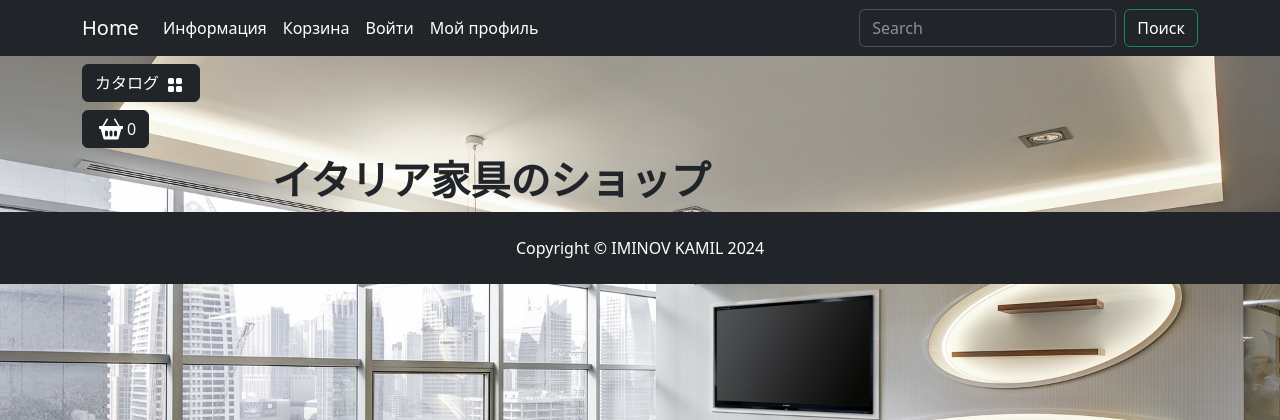
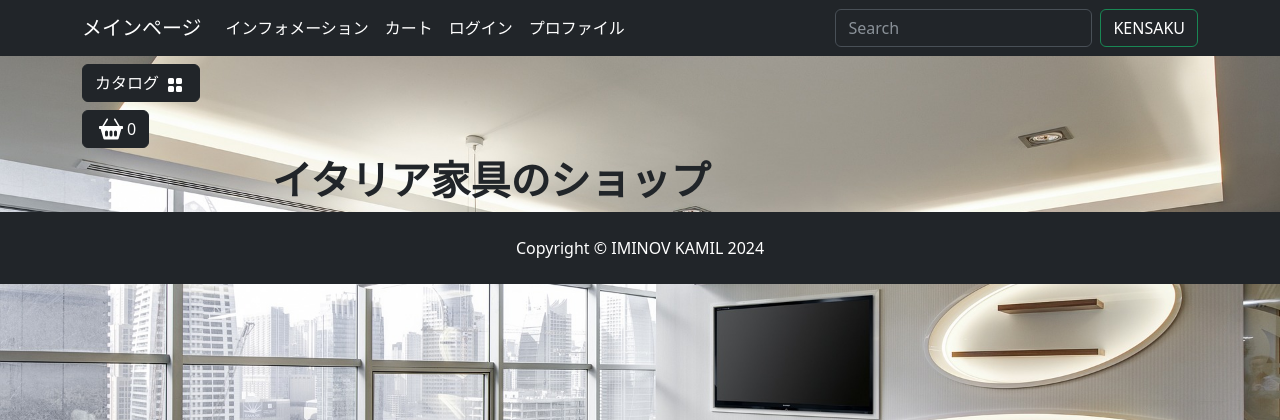
Before and after one commit to KITENKGZ/OnlineStore, a Django app: page / in a window 1280 px wide. Shown: the top 420 px of the page. Run offline with Django 5.2, Linux system fonts and the light colour scheme; data comes from the database, SQL or seed files in the repository; some libraries are stand-ins or nearby versions.

Commit message:
コメント書き

```diff
--- a/Project/main/templates/main/about.html
+++ b/Project/main/templates/main/about.html
@@ -1,10 +1,12 @@
 {% extends "main/base.html" %}
 {% load static %}
 
-
 {% block content %}
+<!-- メインコンテンツブロック -->
 <div class="mt-5 pt-5 bg-white custom-shadow rounded">
+    <!-- コンテンツのタイトル -->
     <h2 class="m-2"><strong>{{ content }}</strong></h2>
+    <!-- ページ上のテキスト -->
     <p class="m-2">{{ text_on_page }}</p>
 </div>
-{% endblock  %}
+{% endblock %}
--- a/Project/main/templates/main/base.html
+++ b/Project/main/templates/main/base.html
@@ -8,10 +8,11 @@
     <meta charset="UTF-8">
     <meta http-equiv="X-UA-Compatible" content="IE=edge">
     <meta name="viewport" content="width=device-width, initial-scale=1.0">
+    <!-- BootstrapとカスタムCSSの読み込み -->
     <link rel="stylesheet" href="{% static "deps/css/bootstrap/bootstrap.min.css" %}">
     <link rel="stylesheet" href="{% static "deps/css/my_css.css" %}">
     <link rel="stylesheet" href="{% static "deps/css/my_footer_css.css" %}">
-    <!-- Favicons for different platforms -->
+    <!-- 各プラットフォーム用のファビコン -->
     <link rel="apple-touch-icon" sizes="180x180" href="{% static "deps/favicon/apple-touch-icon.png" %}">
     <link rel="icon" type="image/png" sizes="32x32" href="{% static "deps/favicon/favicon-32x32.png" %}">
     <link rel="icon" type="image/png" sizes="16x16" href="{% static "deps/favicon/favicon-16x16.png" %}">
@@ -21,9 +22,10 @@
 
 <body>
     <header>
+        <!-- ナビゲーションバーの定義 -->
         <nav class="navbar navbar-expand-lg bg-dark" data-bs-theme="dark">
             <div class="container">
-                <a class="navbar-brand" href="{% url "main:index" %}">Home</a>
+                <a class="navbar-brand" href="{% url "main:index" %}">メインページ</a>
                 <button class="navbar-toggler" type="button" data-bs-toggle="collapse"
                     data-bs-target="#navbarSupportedContent" aria-controls="navbarSupportedContent"
                     aria-expanded="false" aria-label="Toggle navigation">
@@ -31,53 +33,59 @@
                 </button>
                 <div class="collapse navbar-collapse" id="navbarSupportedContent">
                     <ul class="navbar-nav me-auto mb-2 mb-lg-0">
-                        <li class="nav-item dropdown ">
+                        <!-- ドロップダウンメニュー -->
+                        <li class="nav-item dropdown">
                             <a class="nav-link dropdown-toggle text-white" href="#" role="button"
                                 data-bs-toggle="dropdown" aria-expanded="false">
-                                Информация
+                                インフォメーション
                             </a>
                             <ul class="dropdown-menu">
-                                <li><a class="dropdown-item  text-white" href="#">Доставка и оплата</a></li>
-                                <li><a class="dropdown-item  text-white" href="#">Контактная информация</a></li>
-                                <li><a class="dropdown-item  text-white" href="{% url "main:about" %}">Про нас</a></li>
+                                <li><a class="dropdown-item text-white" href="#">配送情報</a></li>
+                                <li><a class="dropdown-item text-white" href="#">連絡先</a></li>
+                                <li><a class="dropdown-item text-white" href="{% url "main:about" %}">会社概要</a></li>
                             </ul>
                         </li>
+                        <!-- ショッピングカートリンク -->
                         <li class="nav-item">
-                            <a class="nav-link  text-white" href="carts/cart.html">Корзина</a>
+                            <a class="nav-link text-white" href="carts/cart.html">カート</a>
                         </li>
+                        <!-- ログインリンク -->
                         <li class="nav-item">
-                            <a class="nav-link  text-white" href="users/login.html">Войти</a>
+                            <a class="nav-link text-white" href="users/login.html">ログイン</a>
                         </li>
-                        <li class="nav-item dropdown ">
+                        <!-- ドロップダウンメニュー -->
+                        <li class="nav-item dropdown">
                             <a class="nav-link dropdown-toggle text-white" href="#" role="button"
                                 data-bs-toggle="dropdown" aria-expanded="false">
-                                Мой профиль
+                                プロファイル
                             </a>
                             <ul class="dropdown-menu">
-                                <li><a class="dropdown-item  text-white" href="carts/cart.html">Корзина</a></li>
-                                <li><a class="dropdown-item  text-white" href="users/profile.html">Личный кабинет</a>
+                                <li><a class="dropdown-item text-white" href="carts/cart.html">カート</a></li>
+                                <li><a class="dropdown-item text-white" href="users/profile.html">プロファイル表示</a>
                                 </li>
-                                <li><a class="dropdown-item  text-white" href="{% url "admin:index" %}">Админ панель</a></li>
+                                <li><a class="dropdown-item text-white" href="{% url "admin:index" %}">管理画面</a></li>
                                 <li>
                                     <hr class="dropdown-divider">
                                 </li>
-                                <li><a class="dropdown-item  text-white" href="#">Выйти</a></li>
+                                <li><a class="dropdown-item text-white" href="#">ログアウト</a></li>
                             </ul>
                         </li>
                     </ul>
+                    <!-- 検索フォーム -->
                     <form class="d-flex" role="search">
                         <input class="form-control me-2" type="search" placeholder="Search" aria-label="Search">
-                        <button class="btn btn-outline-success text-white" type="submit">Поиск</button>
+                        <button class="btn btn-outline-success text-white" type="submit">KENSAKU</button>
                     </form>
                 </div>
             </div>
         </nav>
     </header>
+
     <section>
         <div class="container">
-            <!-- Каталог и корзина с фиксированным расположением на странице -->
+            <!-- 固定されたカタログとカートボタン -->
             <div class="row mt-1 position-fixed z-3">
-                <!-- Каталог -->
+                <!-- カタログドロップダウン -->
                 <div class="dropdown mb-2">
                     <button class="btn btn-secondary dropdown-toggle btn-dark" type="button" data-bs-toggle="dropdown"
                         aria-expanded="false">
@@ -92,7 +100,7 @@
                         {% endfor %}
                     </ul>
                 </div>
-                <!-- Значек корзины, вызывает модальное окно -->
+                <!-- カートボタン、モーダルウィンドウを表示 -->
                 <div>
                     <button type="button" class="btn btn-dark btn-secondary d-flex" id="modalButton"
                         aria-expanded="false">
@@ -101,7 +109,7 @@
                         <span id="goods-in-cart-count">0</span>
                     </button>
                 </div>
-                <!-- Разметка модального окна корзины -->
+                <!-- カートのモーダルウィンドウ -->
                 <div class="modal fade" id="exampleModal" tabindex="-1" aria-labelledby="exampleModalLabel"
                     aria-hidden="true">
                     <div class="modal-dialog modal-dialog-scrollable">
@@ -113,7 +121,7 @@
                             <div class="modal-body">
                                 <h3 class="text-center mb-4">Корзина</h3>
                                 <div class="container" id="cart-items-container">
-                                    <!-- Разметка корзины -->
+                                    <!-- カートの内容 -->
                                     <div class="card mb-3 text-bg-light shadow-lg">
                                         <div class="card-header">
                                             <h5 class="card-title">Товар</h5>
@@ -155,7 +163,7 @@
                                             <h4 class="float-left"><strong>100.00 $</strong></h4>
                                         </div>
                                     </div>
-                                    <!-- Закончилась разметка корзины -->
+                                    <!-- カートの内容終了 -->
                                 </div>
                                 <a class="btn btn-dark" href="orders/create_order.html">
                                     Оформить заказ
@@ -164,28 +172,30 @@
                         </div>
                     </div>
                 </div>
-                <!-- Закончилась разметка модального окна -->
+                <!-- モーダルウィンドウ終了 -->
             </div>
         </div>
-        <!-- Контент -->
+        <!-- ページコンテンツ -->
         <div class="container">
             <div class="row mt-1">
                 <div class="col-lg-2">
-                    <!-- Пустой блок на Ваше усмотрение -->
+                    <!-- 空のブロック、自由に使用可能 -->
                 </div>
                 <div class="col-lg-10">
-                    <!-- Контент на странице -->
+                    <!-- ページのコンテンツ -->
                     {% block content %}
                     {% endblock content %}
                 </div>
             </div>
         </div>
     </section>
+    <!-- フッター -->
     <footer class="py-4 bg-dark" style="position: sticky;">
         <div class="container">
             <p class="m-0 text-center text-white">Copyright &copy; IMINOV KAMIL 2024</p>
         </div>
     </footer>
+    <!-- スクリプトの読み込み -->
     <script src="{% static "deps/js/jquery/jquery-3.7.0.min.js" %}"></script>
     <script src="{% static "deps/js/jquery-events.js" %}"></script>
     <script src="{% static "deps/js/jquery-ajax.js" %}"></script>
--- a/Project/main/templates/main/index.html
+++ b/Project/main/templates/main/index.html
@@ -1,7 +1,7 @@
 {% extends "main/base.html" %}
 {% load static %}
 
-
 {% block content %}
+<!-- ページのメインコンテンツブロック -->
 <h1 class="mt-5 pt-5"><strong>{{ content }}</strong></h1>
-{% endblock  %}
+{% endblock %}
```
Also changed, not shown: Project/goods/admin.py (+6 -5 lines), Project/goods/models.py (+32 -20 lines), Project/goods/templates/goods/catalog.html (+20 -10 lines), Project/goods/templates/goods/product.html (+7 -5 lines), Project/goods/views.py (+11 -6 lines), Project/goods/apps.py (line endings or trailing spaces).
